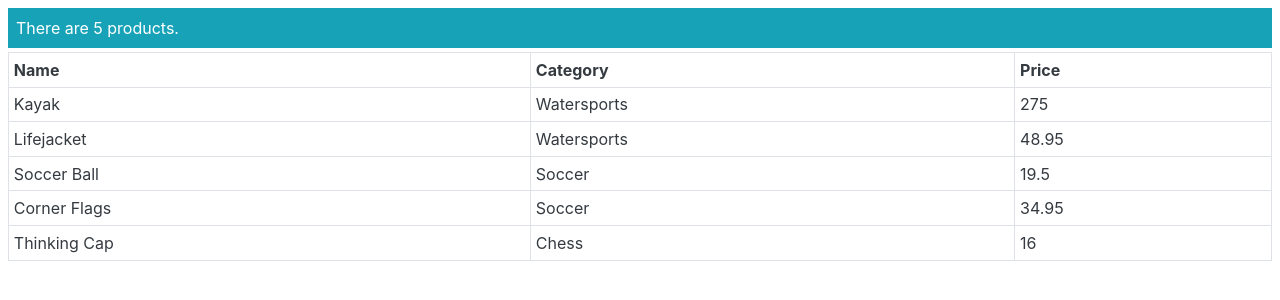
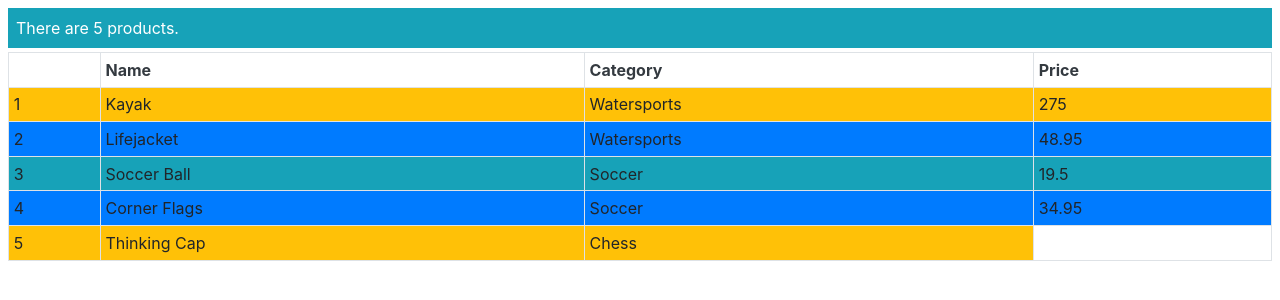
Before and after one commit to saymonset/angular6book, an Angular app: page / in a window 1280 px wide. Shown: the top 300 px of the page. Built offline with nearby package versions, Linux system fonts and the light colour scheme.

Commit message:
SE trabaja con las variables de *ngfor , index, odd, ever, last, first

```diff
--- a/src/app/template.html
+++ b/src/app/template.html
@@ -3,12 +3,19 @@
 		There are {{getProductCount()}} products.
 	</div>
 
-	<table class="table table-sm table-bordered mt-1 text-dark">
-		<tr><th>Name</th><th>Category</th><th>Price</th></tr>
-		<tr *ngFor="let item of getProducts()">
+
+	<table class="table table-sm table-bordered mt-1">
+		<tr class="text-dark">
+			<th></th><th>Name</th><th>Category</th><th>Price</th>
+		</tr>
+		<tr *ngFor="let item of getProducts(); let i = index; let odd = odd;
+			let first = first; let last = last"
+			[class.bg-primary]="odd" [class.bg-info]="!odd"
+			[class.bg-warning]="first || last">
+			<td>{{i + 1}}</td>
 			<td>{{item.name}}</td>
 			<td>{{item.category}}</td>
-			<td>{{item.price}}</td>
+			<td *ngIf="!last">{{item.price}}</td>
 		</tr>
 	</table>
 
```
